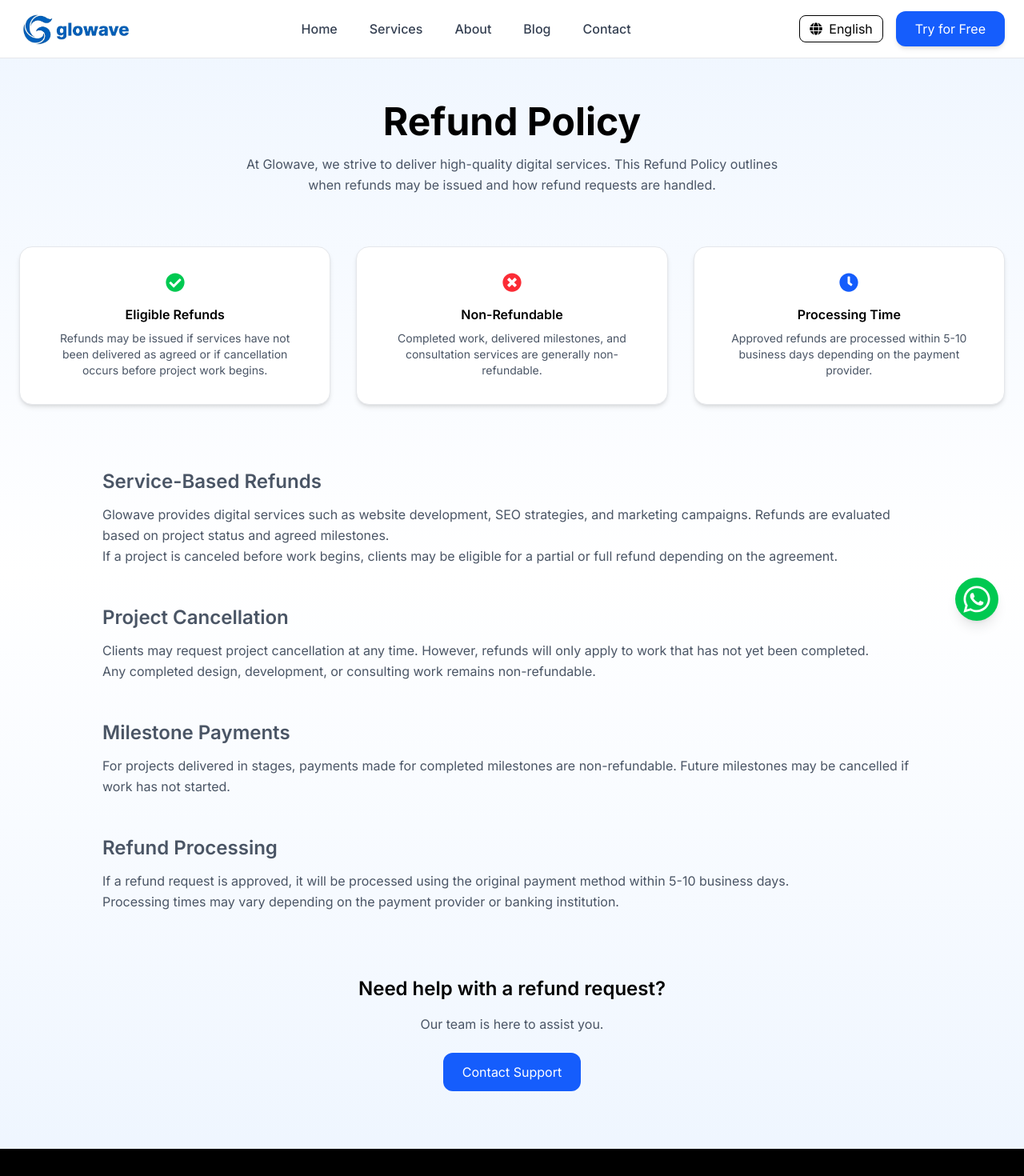
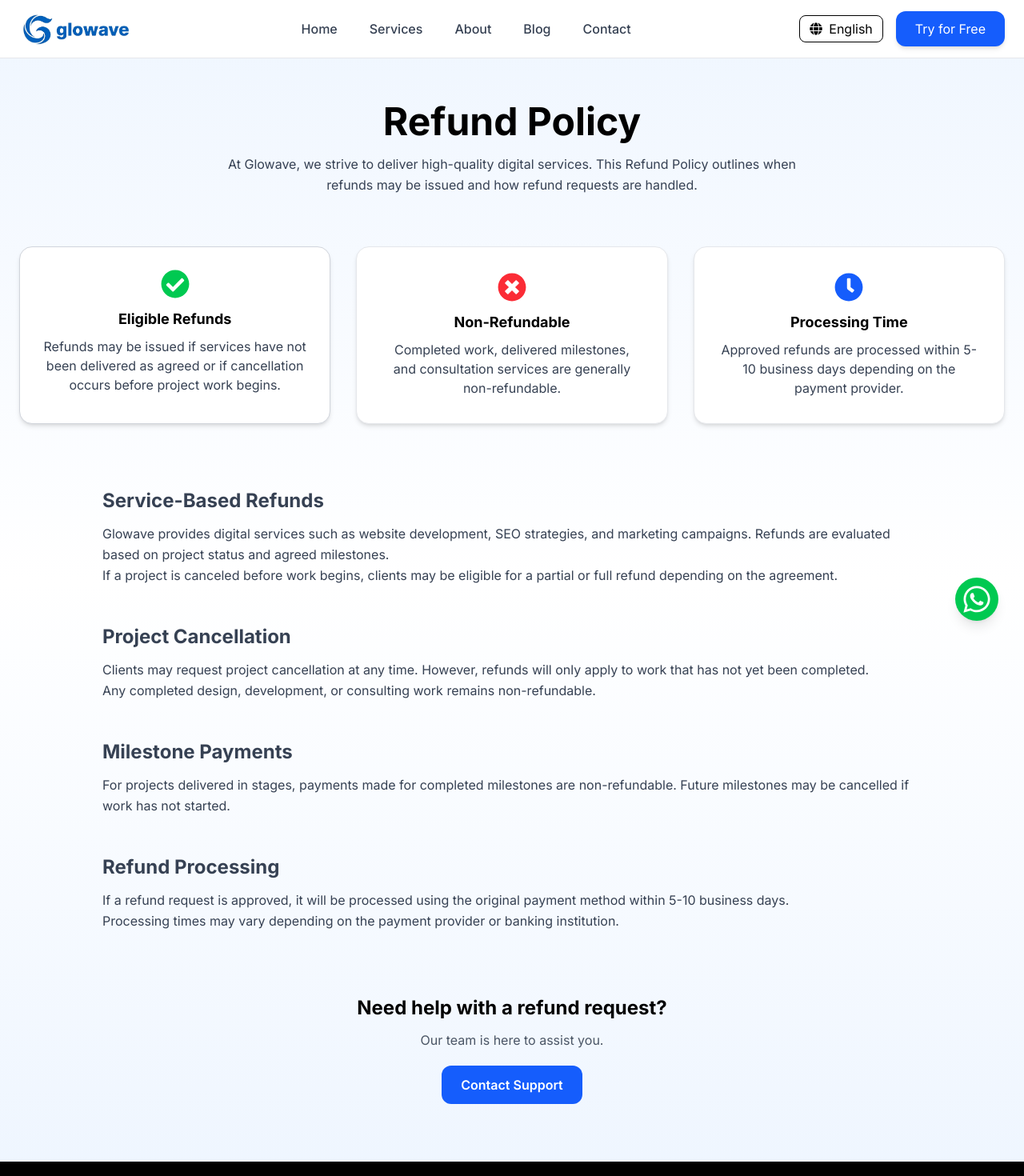
Before and after one commit to Hlamong55/Glowave-Website, a React (Vite) app: page /refund-policy in a window 1280 px wide. Shown: the top 1470 px of the page at 80% size. Built offline with nearby package versions, Linux system fonts and the light colour scheme.

Commit message:
changes updated in refund page style & layout

```diff
--- a/src/pages/RefundPolicy.jsx
+++ b/src/pages/RefundPolicy.jsx
@@ -10,7 +10,7 @@ function Refund() {
         <div className="text-center mb-16">
           <h1 className="text-4xl md:text-5xl font-bold mb-4">Refund Policy</h1>
 
-          <p className="max-w-2xl mx-auto text-gray-600 leading-relaxed">
+          <p className="max-w-3xl mx-auto text-gray-700 leading-relaxed">
             At Glowave, we strive to deliver high-quality digital services. This
             Refund Policy outlines when refunds may be issued and how refund
             requests are handled.
@@ -20,34 +20,34 @@ function Refund() {
         {/* Highlight Cards */}
 
         <div className="grid md:grid-cols-3 gap-8 mb-20">
-          <div className="bg-white p-8 rounded-2xl shadow-md border border-gray-200 text-center">
-            <FaCheckCircle className="text-green-500 text-2xl mx-auto mb-4" />
+          <div className="bg-white p-7 rounded-2xl shadow-md border border-gray-300 text-center">
+            <FaCheckCircle className="text-green-500 text-4xl mx-auto mb-3" />
 
-            <h3 className="font-semibold mb-2">Eligible Refunds</h3>
+            <h3 className="text-lg font-bold mb-2">Eligible Refunds</h3>
 
-            <p className="text-gray-600 text-sm">
+            <p className="text-gray-700">
               Refunds may be issued if services have not been delivered as
               agreed or if cancellation occurs before project work begins.
             </p>
           </div>
 
           <div className="bg-white p-8 rounded-2xl shadow-md border border-gray-200 text-center">
-            <FaTimesCircle className="text-red-500 text-2xl mx-auto mb-4" />
+            <FaTimesCircle className="text-red-500 text-4xl mx-auto mb-3" />
 
-            <h3 className="font-semibold mb-2">Non-Refundable</h3>
+            <h3 className="text-lg font-bold mb-2">Non-Refundable</h3>
 
-            <p className="text-gray-600 text-sm">
+            <p className="text-gray-700">
               Completed work, delivered milestones, and consultation services
               are generally non-refundable.
             </p>
           </div>
 
           <div className="bg-white p-8 rounded-2xl shadow-md border border-gray-200 text-center">
-            <FaClock className="text-blue-600 text-2xl mx-auto mb-4" />
+            <FaClock className="text-blue-600 text-4xl mx-auto mb-3" />
 
-            <h3 className="font-semibold mb-2">Processing Time</h3>
+            <h3 className="text-lg font-bold mb-2">Processing Time</h3>
 
-            <p className="text-gray-600 text-sm">
+            <p className="text-gray-700">
               Approved refunds are processed within 5-10 business days depending
               on the payment provider.
             </p>
@@ -56,9 +56,9 @@ function Refund() {
 
         {/* Detailed Sections */}
 
-        <div className="space-y-12 text-gray-600 leading-relaxed max-w-5xl mx-auto">
+        <div className="space-y-12 text-gray-700 leading-relaxed max-w-5xl mx-auto">
           <section>
-            <h2 className="text-2xl font-semibold mb-3">
+            <h2 className="text-2xl font-bold mb-3">
               Service-Based Refunds
             </h2>
 
@@ -75,7 +75,7 @@ function Refund() {
           </section>
 
           <section>
-            <h2 className="text-2xl font-semibold mb-3">
+            <h2 className="text-2xl font-bold mb-3">
               Project Cancellation
             </h2>
 
@@ -91,7 +91,7 @@ function Refund() {
           </section>
 
           <section>
-            <h2 className="text-2xl font-semibold mb-3">Milestone Payments</h2>
+            <h2 className="text-2xl font-bold mb-3">Milestone Payments</h2>
 
             <p>
               For projects delivered in stages, payments made for completed
@@ -101,7 +101,7 @@ function Refund() {
           </section>
 
           <section>
-            <h2 className="text-2xl font-semibold mb-3">Refund Processing</h2>
+            <h2 className="text-2xl font-bold mb-3">Refund Processing</h2>
 
             <p>
               If a refund request is approved, it will be processed using the
@@ -118,15 +118,15 @@ function Refund() {
         {/* CTA */}
 
         <div className="text-center mt-20">
-          <h3 className="text-2xl font-semibold mb-4">
+          <h3 className="text-2xl font-bold mb-3">
             Need help with a refund request?
           </h3>
 
-          <p className="text-gray-600 mb-6">Our team is here to assist you.</p>
+          <p className="text-gray-600 mb-5">Our team is here to assist you.</p>
 
           <Link
             to="/contact"
-            className="inline-block bg-blue-600 text-white px-6 py-3 rounded-xl hover:bg-blue-700 transition"
+            className="inline-block bg-blue-600 text-white font-semibold px-6 py-3 rounded-xl hover:bg-blue-700 hover:scale-105 transition hover:shadow-xl"
           >
             Contact Support
           </Link>
```
